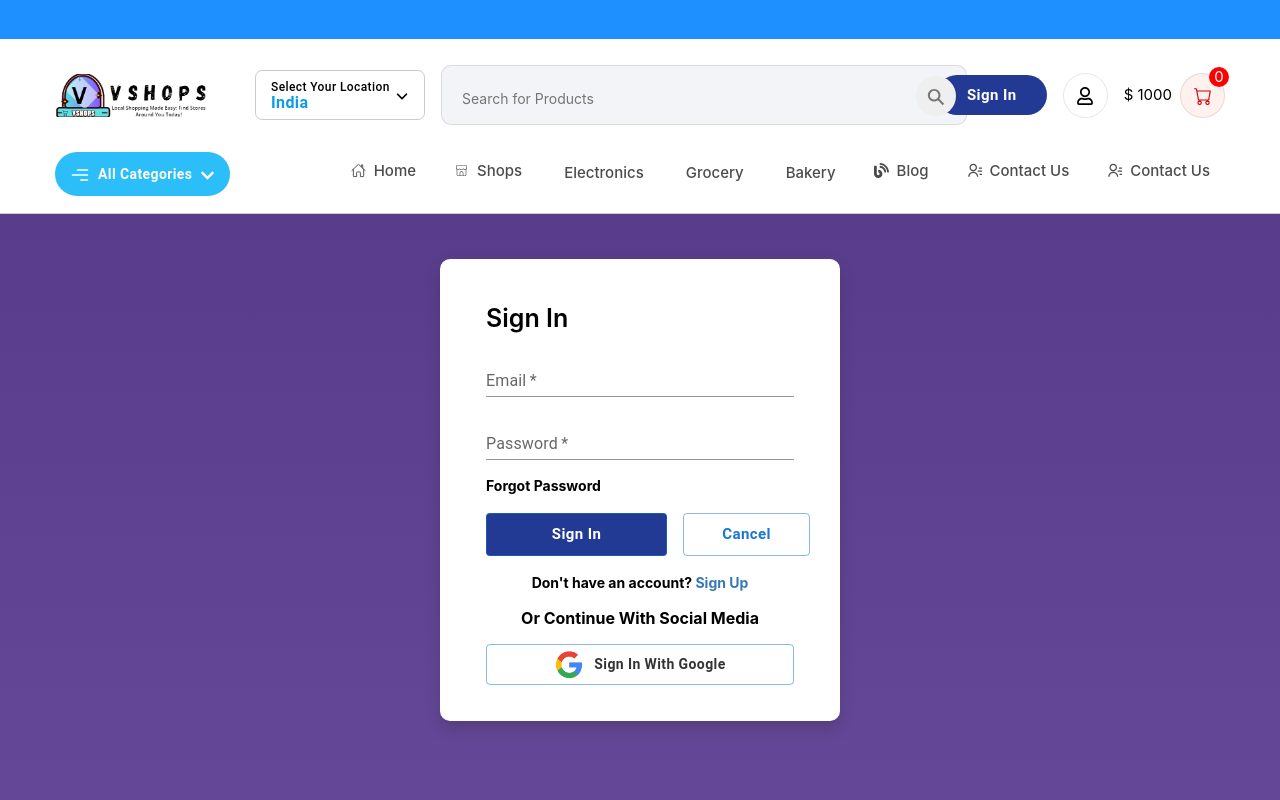
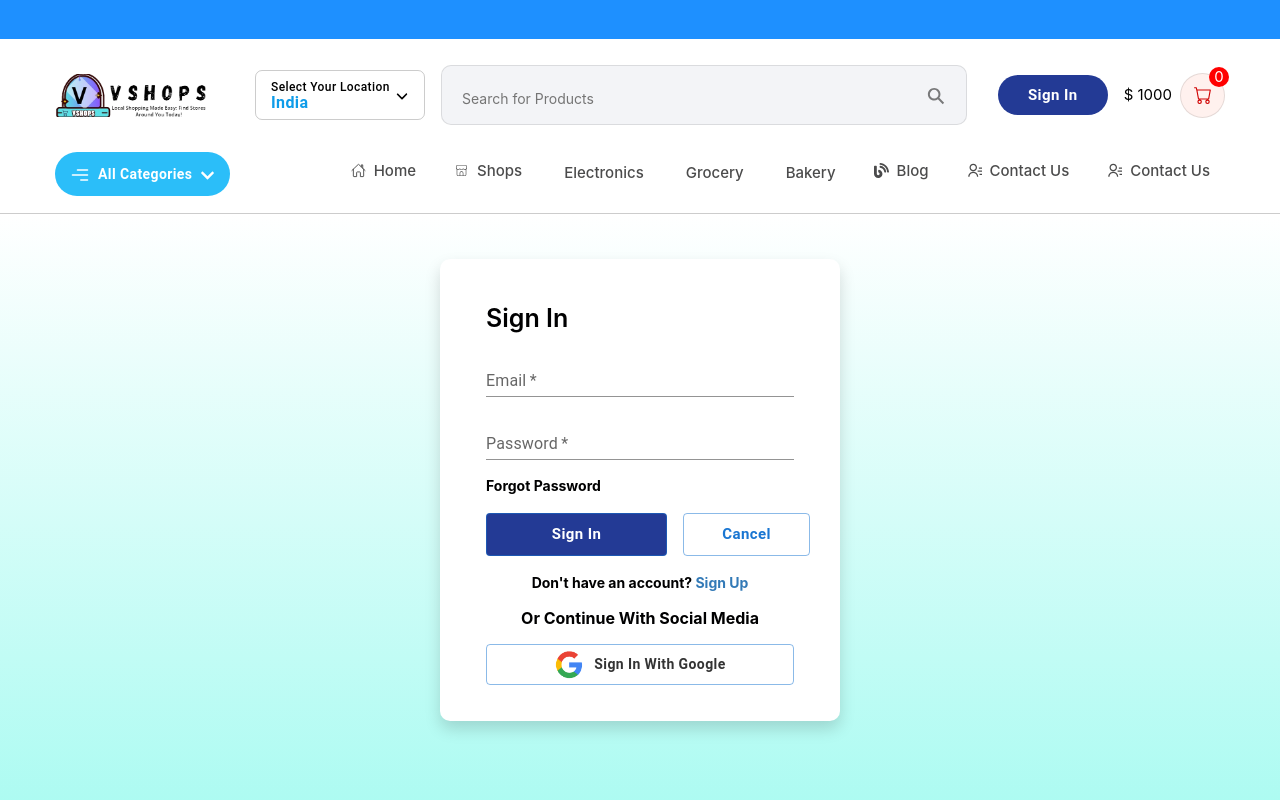
Before and after one commit to VinayAmbatkar/FULL_Stack_Ecommerce_VShop-main, a React (Create React App) app: page /sigIn in a window 1280 px wide. Shown: the top 800 px of the page. Built offline with nearby package versions, Linux system fonts and the light colour scheme.

Commit message:
Autentication Page added DOne

```diff
--- a/public/index.html
+++ b/public/index.html
@@ -26,7 +26,7 @@
   <link rel="stylesheet" href="https://cdnjs.cloudflare.com/ajax/libs/font-awesome/6.5.2/css/all.min.css"
     integrity="sha512-SnH5WK+bZxgPHs44uWIX+LLJAJ9/2PkPKZ5QiAj6Ta86w+fsb2TkcmfRyVX3pBnMFcV7oQPJkl9QevSCWr3W6A=="
     crossorigin="anonymous" referrerpolicy="no-referrer" />
-  <title>React App</title>
+  <title>Vshop</title>
 </head>
 
 <body>
--- a/src/App.css
+++ b/src/App.css
@@ -1593,7 +1593,7 @@ a:hover {
   width: 100%;
   top: 0;
   left: 0;
-  background-image: linear-gradient(#46277e, #583991);
+  background-image: linear-gradient(#ffffff, #83f9eb);
   opacity: 0.9;
   z-index: -1;
 }
@@ -1612,7 +1612,7 @@ a:hover {
   bottom: -2px;
   width: 0;
   height: 1px;
-  background-color: #102a44;
+  background-color: #fff;
   content: "";
   -webkit-transition: .2s;
   -moz-transition: .2s;
--- a/src/App.js
+++ b/src/App.js
@@ -16,13 +16,15 @@ const MyContext = createContext();
 function App() {
   //  Hiding Header and Footer
   const [IsHeaderFooterShow, setIsHeaderFooterShow] = useState(true);
-const[isLogin,setIsLogin]=useState(false);
+  //hinding sign in button when user is login
+  const [isLogin, setIsLogin] = useState(false);
 
   const values = {
     IsHeaderFooterShow,
     setIsHeaderFooterShow,
-    setIsLogin,
-    isLogin
+    isLogin,
+    setIsLogin
+
   }
 
   return (
--- a/src/Components/Header/SearchBox/index.js
+++ b/src/Components/Header/SearchBox/index.js
@@ -1,3 +1,4 @@
+import { Button } from '@mui/material';
 import React from 'react'
 import { IoSearchSharp } from "react-icons/io5";
 
@@ -7,7 +8,7 @@ const Searchbox = () => {
     <div>
       <div className="headerSearch ml-3 mr-3">
                   <input type="text" placeholder="Search for Products" />
-                  <button><IoSearchSharp /> </button>
+                  <Button><IoSearchSharp /> </Button>
                 </div>
     </div>
 
--- a/src/Components/Header/index.js
+++ b/src/Components/Header/index.js
@@ -3,24 +3,25 @@ import Logo from '../../assets/images/logo.png';
 import CountryDropdown from "./CountryDropdown";
 import { FaRegUser } from "react-icons/fa";
 import { BsCart } from "react-icons/bs";
-// import { Search } from "@mui/icons-material";
 import Searchbox from "./SearchBox";
 import Navigation from "./Navigation";
 import { Button } from "@mui/material";
 import { MyContext } from "../../App";
-
-
+import { useContext } from "react";
 
 const Header = () => {
+  // Get the context values using the useContext hook
+  const { isLogin } = useContext(MyContext);
 
   return (
     <>
       <div className="headerWrapper">
-        <div className="top-strip bg-blue"  >
+        <div className="top-strip bg-blue">
           <div className="container">
-            <p className="mb-0 mt-0 text-center"><marquee>Your Local E-Commerce Hub for Wardha and Sawangi</marquee></p>
+            <p className="mb-0 mt-0 text-center">
+              <marquee>Your Local E-Commerce Hub for Wardha and Sawangi</marquee>
+            </p>
           </div>
-
         </div>
 
         <header className="header">
@@ -32,27 +33,34 @@ const Header = () => {
               <div className="col-sm-10 d-flex align-items-center part2">
                 <CountryDropdown />
 
-                {/* Heder Serach Starts Here */}
+                {/* Header Search Starts Here */}
+                <Searchbox />
+                {/* Header Search Ends Here */}
+                <div className="part3 d-flex align-items-center ml-auto">
 
-                <Searchbox />
-                {/* Heder Serach EndHere */}
-                <div className="part3 d-flex align-items-center ml-auto">
-                 <Button className="btn-blue btn-lg btn-big btn-round mr-3">Sign In</Button>
-                 {
+                  {/* Conditional rendering based on login status */}
+                  {isLogin !== true ? (
+                    <Link to={'/sigIn'}><Button className="btn-blue btn-lg btn-big btn-round mr-3">
+                      Sign In
+                    </Button>
 
-                 MyContext.isLogin === true ? <Button  className="btn-blue btn-lg btn-big btn-round mr-3">Sign</Button> :
-                  <button className="circle mr-3">
-                 <FaRegUser />
-                 </button>
-                 }
+
+                    </Link>
+
+
+
+                  ) : (
+                    <Button className="circle mr-3">
+                      <FaRegUser />
+                    </Button>
+                  )}
 
                   <div className="ml-auto cartTab d-flex align-items-center">
                     <span className="price">$ 1000</span>
                     <div className="position-relative ml-2">
-                      <button className="circle"><BsCart /></button>
+                   <Link to={'/cart'}> <Button className="circle"><BsCart /></Button></Link>
                       <span className="count d-flex align-items-center justify-content-center">0</span>
                     </div>
-
                   </div>
                 </div>
 
--- a/src/Components/HomeCat/index.js
+++ b/src/Components/HomeCat/index.js
@@ -24,66 +24,73 @@ const HomeCat = () => {
                     >
 
 
-<SwiperSlide>
+                        <SwiperSlide>
                             <div className="item text-center cursor">
-                                <img src='https://res.cloudinary.com/dvyozjjma/image/upload/v1720102490/1720102490127_fashion.png' alt="headphone's" />
+                                <img src='https://cdn-icons-png.flaticon.com/512/12516/12516451.png' alt="Fashion" />
                                 <h6 className='mt-2'>Fashion</h6>
                             </div>
 
                         </SwiperSlide>
                         <SwiperSlide>
                             <div className="item text-center">
-                                <img src="https://res.cloudinary.com/dvyozjjma/image/upload/v1720102752/1720102751399_elec.png" alt="headphone's" />
+                                <img src="https://cdn-icons-png.flaticon.com/512/3659/3659898.png" alt="Electronics" />
                                 <h6 className='mt-2'>Electronics</h6>
-                            </div>
-
-                        </SwiperSlide>
-                        <SwiperSlide>
-                            <div className="item text-center">
-                                <img src="https://res.cloudinary.com/dvyozjjma/image/upload/v1720277764/1720277763188_groceries.png" alt="headphone's" />
-                                <h6 className='mt-2'>Glossary</h6>
                             </div>
 
                         </SwiperSlide>
 
                         <SwiperSlide>
                             <div className="item text-center">
-                                <img src="https://cdn-icons-png.flaticon.com/512/10605/10605926.png" alt="headphone's" />
+                                <img src="https://cdn-icons-png.flaticon.com/512/2203/2203183.png" alt="grocery" />
+                                <h6 className='mt-2'>Grocery</h6>
+                            </div>
+
+                        </SwiperSlide><SwiperSlide>
+                            <div className="item text-center">
+                                <img src="https://cdn-icons-png.flaticon.com/512/5832/5832416.png" alt="Books" />
+                                <h6 className='mt-2'>Books</h6>
+                            </div>
+
+                        </SwiperSlide>
+
+                        <SwiperSlide>
+                            <div className="item text-center">
+                                <img src="https://cdn-icons-png.flaticon.com/512/10605/10605926.png" alt="Wellnes" />
                                 <h6 className='mt-2'>Wellness</h6>
                             </div>
 
                         </SwiperSlide>
                         <SwiperSlide>
                             <div className="item text-center">
-                                <img src="https://cdn-icons-png.flaticon.com/512/1062/1062283.png" alt="headphone's" />
+                                <img src="https://cdn-icons-png.flaticon.com/512/1062/1062283.png" alt="Phones and Tabs" />
                                 <h6 className='mt-2'>Phones and Tabs</h6>
                             </div>
 
                         </SwiperSlide>
                         <SwiperSlide>
                             <div className="item text-center">
-                                <img src="https://cdn-icons-png.flaticon.com/512/3976/3976194.png" alt="headphone's" />
+                                <img src="https://cdn-icons-png.flaticon.com/512/3976/3976194.png" alt="Home  & Kitchen" />
                                 <h6 className='mt-2'>Home  & Kitchen</h6>
                             </div>
 
                         </SwiperSlide>
                         <SwiperSlide>
                             <div className="item text-center">
-                                <img src="https://cdn-icons-png.flaticon.com/512/1940/1940922.png" alt="headphone's" />
+                                <img src="https://cdn-icons-png.flaticon.com/512/1940/1940922.png" alt="Beauty & health" />
                                 <h6 className='mt-2'>Beauty & health</h6>
                             </div>
 
                         </SwiperSlide>
                         <SwiperSlide>
                             <div className="item text-center">
-                                <img src="https://cdn-icons-png.flaticon.com/512/17128/17128447.png" alt="headphone's" />
+                                <img src="https://cdn-icons-png.flaticon.com/512/17128/17128447.png" alt="Top Offers" />
                                 <h6 className='mt-2'>Top Offers</h6>
                             </div>
 
                         </SwiperSlide>
                         <SwiperSlide>
                             <div className="item text-center">
-                                <img src="https://nest-frontend-v6.netlify.app/assets/imgs/shop/cat-15.png" alt="headphone's" />
+                                <img src="https://nest-frontend-v6.netlify.app/assets/imgs/shop/cat-15.png" alt="Head Phones" />
                                 <h6 className='mt-2'>Head Phones</h6>
                             </div>
 
```
Also changed, not shown: src/Components/Footer/index.js (indentation only). Lines whose indentation alone changed are shown as unchanged.
